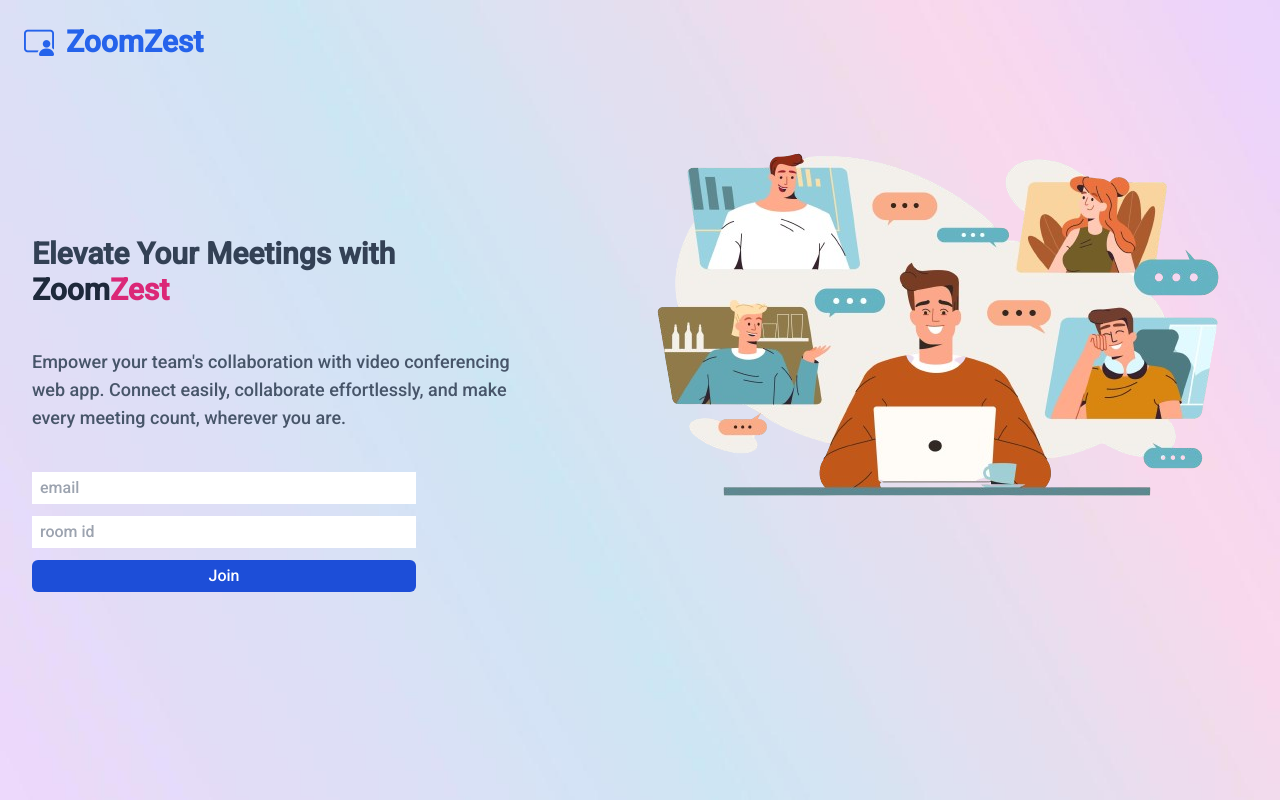
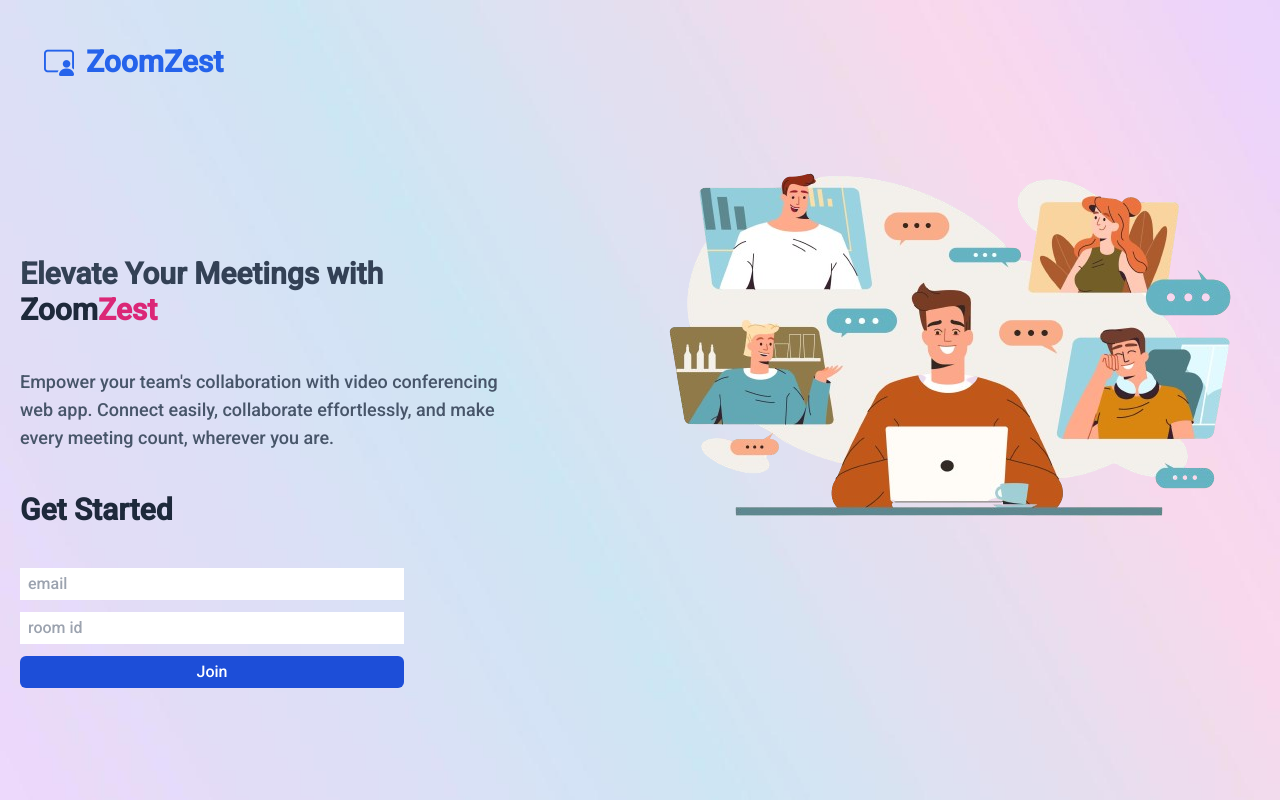
Before and after one commit to nilay-2/Video-conferencing-webapp, a React (Create React App) app in the folder client/: page / in a window 1280 px wide. Built offline with nearby package versions, Linux system fonts and the light colour scheme; no server answers.

Commit message:
update the landing page ui

```diff
--- a/client/src/pages/Home.jsx
+++ b/client/src/pages/Home.jsx
@@ -69,19 +69,19 @@ const Home = () => {
   };
 
   return (
-    <div className="h-screen w-screen bg-landing_page bg-no-repeat bg-cover">
+    <div className="h-screen w-screen bg-landing_page bg-no-repeat bg-cover p-5">
       <div
         className="h-full w-full mx-auto flex flex-col"
         style={{ maxWidth: "1900px" }}
       >
         <div className="w-full header max-w-7xl mx-auto">
-          <p className="text-blue-600 text-3xl font-extrabold pl-6 pt-6">
+          <p className="text-blue-600 text-3xl font-extrabold md:pl-6 md:pt-6">
             <i className="bi bi-person-video3"></i>
             <span className="ml-3">ZoomZest</span>
           </p>
         </div>
         <div className="h-full mt-16">
-          <div className="text-content-container px-8 max-w-7xl mx-auto flex md:flex-row justify-between flex-col">
+          <div className="text-content-container max-w-7xl mx-auto flex md:flex-row justify-between flex-col">
             <div className="md:order-1 order-2">
               <div className="text-content mt-28 flex flex-col md:gap-10 gap-12">
                 <p className="sm:text-3xl text-2xl font-semibold text-slate-700 sm:max-w-md">
@@ -95,6 +95,9 @@ const Home = () => {
                   Empower your team's collaboration with video conferencing web
                   app. Connect easily, collaborate effortlessly, and make every
                   meeting count, wherever you are.
+                </p>
+                <p className="sm:text-3xl text-2xl font-semibold text-slate-800">
+                  Get Started
                 </p>
                 <form
                   onSubmit={handleSubmit(onSubmit)}
```
